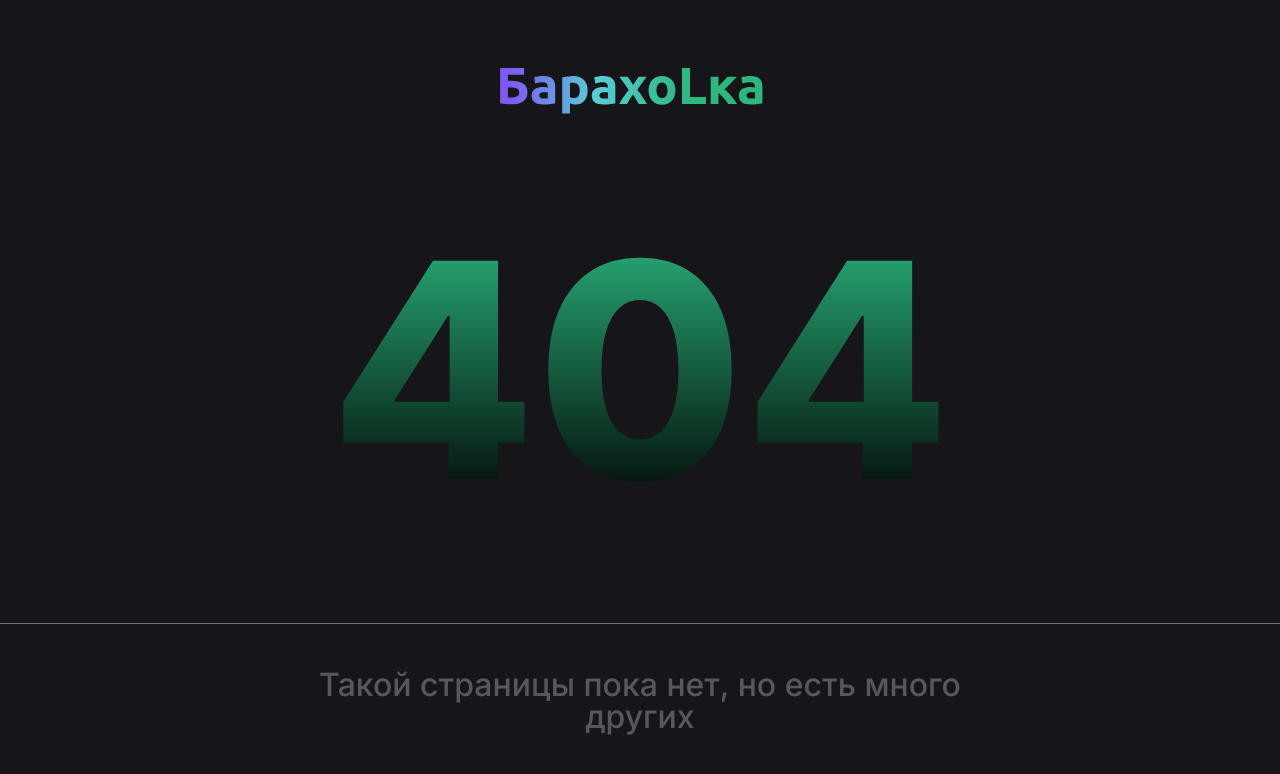
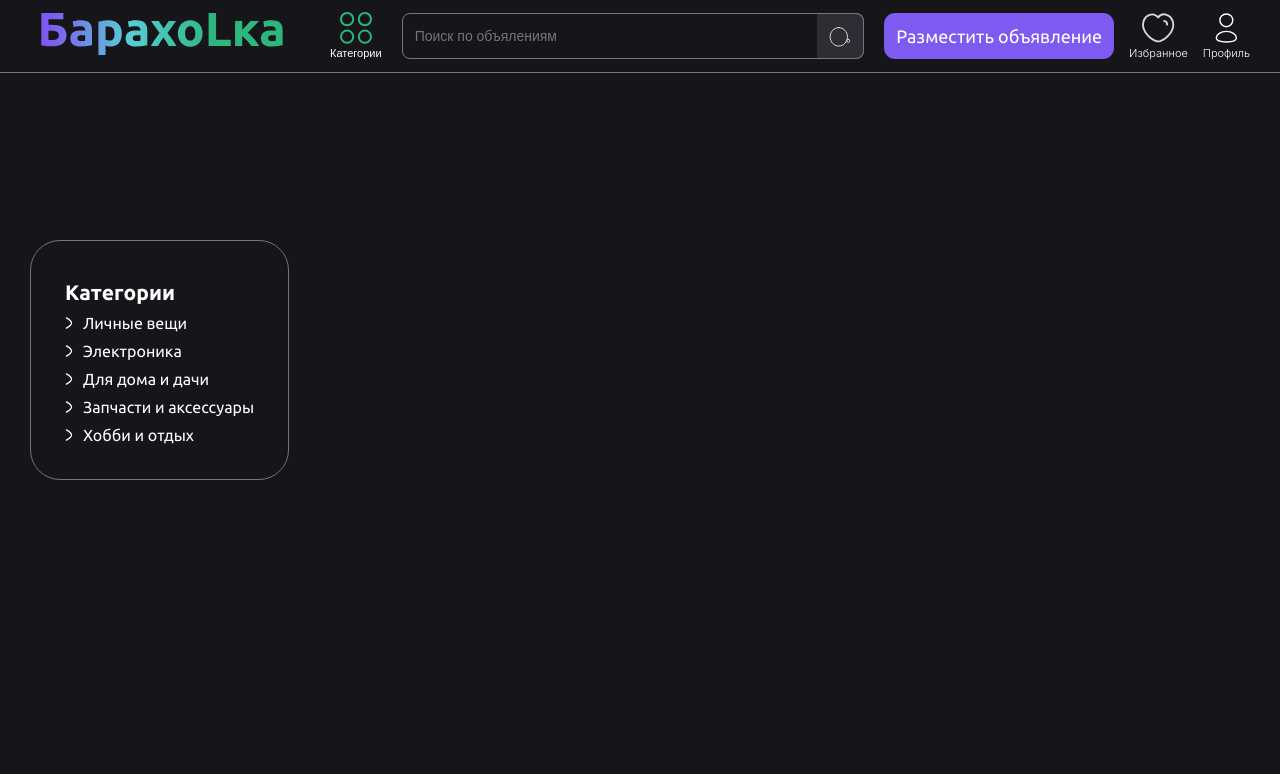
Before and after one commit to Web-studio-Team3/Frontend-team3, a React (Create React App) app: page /advert/1 in a window 1280 px wide. Before the commit this address had no page. Shown: the top 774 px of the page. Built offline with nearby package versions, Linux system fonts and the light colour scheme.

Commit message:
breadcrumbs were expanded to single market item page. blank component for item market page

```diff
--- a/src/App.tsx
+++ b/src/App.tsx
@@ -4,6 +4,7 @@ import { AnotherAccount, AccountAds } from "@pages/anotherAccount";
 import Error from "@pages/error";
 import { LoginPage } from "@pages/LoginPage";
 import Market from "@pages/market";
+import MarketItemPage from "@pages/marketItemPage/MarketItemPage";
 import { MyAccount, AccountMessages, AccountSettings } from "@pages/myAccount";
 import AccountFavorites from "@pages/myAccount/accountFavorites";
 import AccountSingleChat from "@pages/myAccount/accountSingleChat";
@@ -14,6 +15,7 @@ function App() {
 		<BrowserRouter>
 			<Routes>
 				<Route path="/" element={<Market />} />
+				<Route path="/advert/:id" element={<MarketItemPage />} />
 				<Route
 					path="/account/me/"
 					element={
--- a/src/components/ShopItem/ShopItem.module.scss
+++ b/src/components/ShopItem/ShopItem.module.scss
@@ -99,3 +99,11 @@
 .buttonBlockShort {
 	display: none;
 }
+
+.link {
+	text-decoration: none;
+	&:hover > div {
+		background: #202023;
+		transition: background 0.2s ease-out;
+	}
+}
--- a/src/components/ShopItem/ShopItem.tsx
+++ b/src/components/ShopItem/ShopItem.tsx
@@ -1,5 +1,8 @@
 import { FC } from "react";
+import { IBreadCrumbsLocationState } from "@components/breadcrumbs/Breadcrumbs";
 import classNames from "classnames";
+import { Link, useLocation, useNavigate } from "react-router-dom";
+import { v4 } from "uuid";
 import styles from "./ShopItem.module.scss";
 
 export enum ShopItemSize {
@@ -8,6 +11,7 @@ export enum ShopItemSize {
 }
 
 export type ShopItemProps = {
+	id: number | string;
 	image: string;
 	title: string;
 	price: number;
@@ -17,6 +21,7 @@ export type ShopItemProps = {
 };
 
 export const ShopItem: FC<ShopItemProps> = ({
+	id,
 	image,
 	title,
 	price,
@@ -24,7 +29,25 @@ export const ShopItem: FC<ShopItemProps> = ({
 	phoneCall,
 	size = ShopItemSize.standart,
 }) => {
+	const state = useLocation().state as IBreadCrumbsLocationState[];
+	console.log(state);
+	const path = useLocation().pathname + `advert/${id}`;
+	const navigate = useNavigate();
+
+	const handleItemClick = () => {
+		const newState = [
+			state[0],
+			{ id: v4(), path: "/", title: "Объявления" },
+			{ id: v4(), path, title },
+		];
+		console.log(newState);
+		navigate(path, {
+			state: newState,
+		});
+	};
+
 	return (
+		<div className={styles.link} onClick={handleItemClick}>
 			<div className={styles[`item${size}`]}>
 				<img src={image} alt="" />
 				<div className={styles.info}>
@@ -35,7 +58,9 @@ export const ShopItem: FC<ShopItemProps> = ({
 					) : null}
 				</div>
 				<div className={styles[`buttonBlock${size}`]}>
-				<button className={classNames(styles.button, styles.typeWrite)}>
+					<button
+						className={classNames(styles.button, styles.typeWrite)}
+					>
 						Написать
 					</button>
 					<button
@@ -46,5 +71,6 @@ export const ShopItem: FC<ShopItemProps> = ({
 					</button>
 				</div>
 			</div>
+		</div>
 	);
 };
--- a/src/components/ShopItemList/ShopItemList.tsx
+++ b/src/components/ShopItemList/ShopItemList.tsx
@@ -12,6 +12,7 @@ const ShopItemList: FC<ShopItemListProps> = ({ itemList, itemsShort }) => {
 		<ul className={styles.list}>
 			{itemList.map((item) => (
 				<ShopItem
+					id={item.id}
 					image={item.image}
 					title={item.title}
 					price={item.price}
--- a/src/components/header/Header.tsx
+++ b/src/components/header/Header.tsx
@@ -1,4 +1,4 @@
-import { FC, useState } from "react";
+import { FC, useEffect, useState } from "react";
 import {
 	ProfileIcon,
 	LogoIcon,
@@ -6,12 +6,76 @@ import {
 	SearchIcon,
 	CategoryIcon,
 } from "@assets/icons/Icons";
+import { IBreadCrumbsLocationState } from "@components/breadcrumbs/Breadcrumbs";
 import classNames from "classnames";
-import { Link, NavLink } from "react-router-dom";
+import { Link, NavLink, useLocation, useNavigate } from "react-router-dom";
+import { v4 } from "uuid";
 import styles from "./Header.module.scss";
 
 const Header: FC = () => {
 	const [ButtonHidden, setButtonHidden] = useState(false);
+	const navigate = useNavigate();
+	const path = useLocation().pathname;
+	let state = useLocation().state as IBreadCrumbsLocationState[];
+	const splittedPath = path.split("/");
+	const currentLocation = isNaN(Number(splittedPath[splittedPath.length - 1]))
+		? splittedPath[splittedPath.length - 1]
+		: splittedPath[splittedPath.length - 2];
+
+	const initialBreadCrumbs = [
+		{
+			id: v4(),
+			path: "/",
+			title: "Главная",
+		},
+		{
+			id: v4(),
+			path: "/account/me",
+			title: "Профиль",
+		},
+	];
+
+	useEffect(() => {
+		switch (currentLocation) {
+			case "reviews":
+				state = [
+					...initialBreadCrumbs,
+					{ id: v4(), path, title: "Отзывы" },
+				];
+				break;
+			case "favorites":
+				state = [
+					...initialBreadCrumbs,
+					{ id: v4(), path, title: "Избранное" },
+				];
+				break;
+			case "my-ads":
+				state = [
+					...initialBreadCrumbs,
+					{ id: v4(), path, title: "Мои объявления" },
+				];
+				break;
+			case "messages":
+				state = [
+					...initialBreadCrumbs,
+					{ id: v4(), path, title: "Сообщения" },
+				];
+				break;
+			case "help":
+				state = [
+					...initialBreadCrumbs,
+					{ id: v4(), path, title: "Помощь" },
+				];
+				break;
+			case "advert":
+				break;
+			default:
+				state = initialBreadCrumbs;
+				break;
+		}
+		if (state) navigate(path, { state });
+	}, [path, state === null]);
+
 	return (
 		<header className="container">
 			<div className={styles.section}>
--- a/src/components/profileMenu/ProfileMenu.tsx
+++ b/src/components/profileMenu/ProfileMenu.tsx
@@ -9,63 +9,17 @@ import {
 } from "@assets/icons/Icons";
 import { IBreadCrumbsLocationState } from "@components/breadcrumbs/Breadcrumbs";
 import classNames from "classnames";
-import { NavLink, useLocation, useNavigate } from "react-router-dom";
-import { v4 } from "uuid";
+import { NavLink, useLocation } from "react-router-dom";
 import styles from "./ProfileMenu.module.scss";
 
 const ProfileMenu: FC = () => {
 	const refsList = useRef<Array<HTMLUListElement | null>>([]);
-	const path = useLocation().pathname;
-	const splittedPath = path.split("/");
-	const currentLocation = isNaN(Number(splittedPath[splittedPath.length - 1]))
-		? splittedPath[splittedPath.length - 1]
-		: splittedPath[splittedPath.length - 2];
-
-	const navigate = useNavigate();
 	const state = useLocation().state as IBreadCrumbsLocationState[];
-
-	const initialBreadCrumbs = [
-		{
-			id: v4(),
-			path: "/",
-			title: "Главная",
-		},
-		{
-			id: v4(),
-			path: "/account/me",
-			title: "Профиль",
-		},
-	];
-
-	useEffect(() => {
-		let state = initialBreadCrumbs;
-		console.log(currentLocation);
-
-		switch (currentLocation) {
-			case "reviews":
-				state = [...state, { id: v4(), path, title: "Отзывы" }];
-				break;
-			case "favorites":
-				state = [...state, { id: v4(), path, title: "Избранное" }];
-				break;
-			case "my-ads":
-				state = [...state, { id: v4(), path, title: "Мои объявления" }];
-				break;
-			case "messages":
-				state = [...state, { id: v4(), path, title: "Сообщения" }];
-				break;
-			case "help":
-				state = [...state, { id: v4(), path, title: "Помощь" }];
-				break;
-			default:
-				break;
-		}
-		if (state) navigate(path, { state });
-	}, [path, state === null]);
+	const currentLocation = state ? state[state.length - 1].title : "";
 
 	useEffect(() => {
 		focusOnList();
-	}, [currentLocation]);
+	}, [state]);
 
 	const focusOnList = (): void => {
 		refsList.current.forEach((item) => {
@@ -74,10 +28,10 @@ const ProfileMenu: FC = () => {
 			}
 		});
 		if (
-			currentLocation === "my-ads" ||
-			currentLocation === "reviews" ||
-			currentLocation === "favorites" ||
-			currentLocation === "messages"
+			currentLocation === "Мои объявления" ||
+			currentLocation === "Отзывы" ||
+			currentLocation === "Избранное" ||
+			currentLocation === "Сообщения"
 		) {
 			refsList.current[0]?.classList.add(styles.listActive);
 		} else {
--- a/src/pages/market/components/Items/Items.tsx
+++ b/src/pages/market/components/Items/Items.tsx
@@ -112,6 +112,7 @@ const Items: React.FC<ItemsProps> = ({ ItemsNumber }) => {
 			<ItemsBlock>
 				{filteredItems.map((item) => (
 					<ShopItem
+						id={item.id}
 						image={item.image}
 						title={item.title}
 						price={item.price}
--- a/src/pages/market/components/Items/marketItems.ts
+++ b/src/pages/market/components/Items/marketItems.ts
@@ -2,6 +2,7 @@ import img from "@assets/img/market.png";
 
 const MarketItems = [
 	{
+		id: 1,
 		image: img,
 		title: "Playstation 4 + The last of us и джойстик",
 		price: 25999,
@@ -10,6 +11,7 @@ const MarketItems = [
 		phoneCall: true,
 	},
 	{
+		id: 2,
 		image: img,
 		title: "Фигурки Funko Pop",
 		price: 1900,
@@ -18,6 +20,7 @@ const MarketItems = [
 		phoneCall: false,
 	},
 	{
+		id: 3,
 		image: img,
 		title: "iPhone 11 128gb",
 		price: 5000,
@@ -26,6 +29,7 @@ const MarketItems = [
 		phoneCall: false,
 	},
 	{
+		id: 4,
 		image: img,
 		title: "БИЗНЕС тренинг",
 		price: 28000,
@@ -34,6 +38,7 @@ const MarketItems = [
 		phoneCall: false,
 	},
 	{
+		id: 5,
 		image: img,
 		title: "БИЗНЕС тренинг",
 		price: 28000,
@@ -42,6 +47,7 @@ const MarketItems = [
 		phoneCall: false,
 	},
 	{
+		id: 6,
 		image: img,
 		title: "БИЗНЕС тренинг",
 		price: 28000,
--- /dev/null
+++ b/src/pages/marketItemPage/MarketItemPage.module.scss
@@ -0,0 +1,22 @@
+@import "@styles/variables.scss";
+
+.layout {
+	width: 100%;
+	border-top: 1px solid $grey-light;
+	padding-top: 108px;
+	padding-bottom: 100px;
+}
+
+.body {
+}
+
+.content {
+	width: 100%;
+	align-items: flex-start;
+	display: flex;
+	gap: 92px;
+
+	& > div {
+		margin-top: 0px;
+	}
+}
--- /dev/null
+++ b/src/pages/marketItemPage/MarketItemPage.tsx
@@ -0,0 +1,28 @@
+import { FC, useState } from "react";
+import Breadcrumbs from "@components/breadcrumbs/Breadcrumbs";
+import Header from "@components/header";
+import Categories from "@pages/market/components/Categories";
+import cn from "classnames";
+import styles from "./MarketItemPage.module.scss";
+
+const MarketItemPage: FC = () => {
+	const [currentCategory, replaceCategory] = useState("");
+	return (
+		<>
+			<Header />
+			<main className={styles.layout}>
+				<div className={cn(styles.body, "container")}>
+					<Breadcrumbs />
+					<div className={styles.content}>
+						<Categories
+							currentCategory={currentCategory}
+							actionCategory={replaceCategory}
+						/>
+					</div>
+				</div>
+			</main>
+		</>
+	);
+};
+
+export default MarketItemPage;
--- /dev/null
+++ b/src/pages/marketItemPage/index.ts
@@ -0,0 +1 @@
+export { default } from "./MarketItemPage";
```
Also changed, not shown: src/assets/icons/favorite.svg (added). Lines whose indentation alone changed are shown as unchanged.
